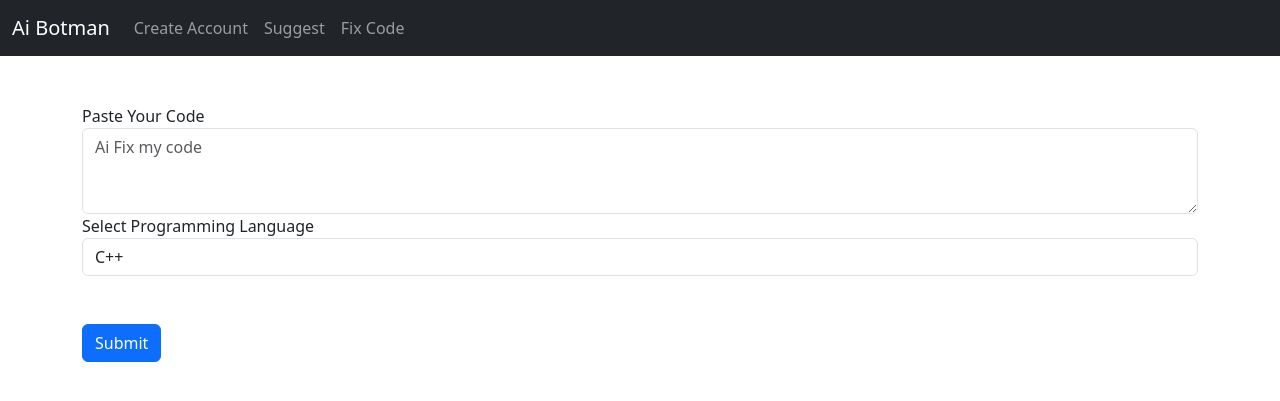
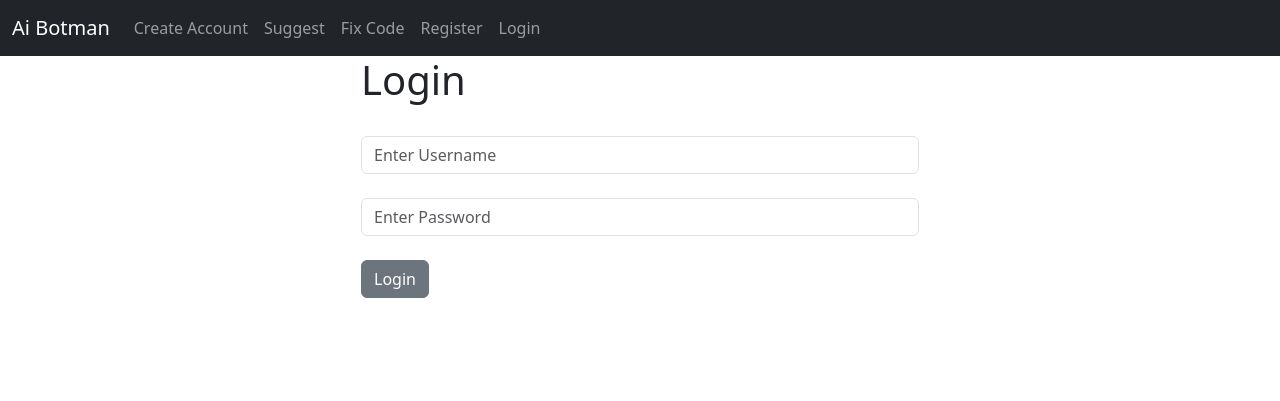
Before and after one commit to oderathegreat/ai-code-fixr, a Django app: page / in a window 1280 px wide. Shown: the top 401 px of the page. Run offline with Django 4.2, Linux system fonts and the light colour scheme.

Commit message:
refactor index page

```diff
--- a/django_botgpt/urls.py
+++ b/django_botgpt/urls.py
@@ -21,7 +21,7 @@ urlpatterns = [
     path('admin/', admin.site.urls),
     path('', views.home, name='home'),
     path('suggest/', views.suggest, name = 'suggest'),
-    path('login', views.loginUser, name='login'),
-    path('logout', views.logoutUser, name='logout'),
-    path('register', views.registerUser, name='register')
+    path('login/', views.loginUser, name='login'),
+    path('logout/', views.logoutUser, name='logout'),
+    path('register/', views.registerUser, name='register')
 ]
--- a/templates/index.html
+++ b/templates/index.html
@@ -1,45 +1,113 @@
 {% extends 'base.html' %}
+
 {% block content %}
+
+{% if user.is_authenticated %}
 
 
 {% if response %}
 <pre>
-    <code class="line-numbers language-python">
-
-     {{ response }}
+<code class='line-numbers language-{{lang}}'>
+{{response}}
 
 </code>
 </pre>
 
-    {% endif %}
+<br/><br/>
 
-    <br><br>
-    <form method="post" action="{% url 'home' %}">
+
+
+
+<form method=POST action="{% url 'home' %}">
 	{% csrf_token %}
 
-
-                 <div class="form-group">
-            <label for="exampleFormControlTextarea1">Paste Your Code</label>
-            <textarea class="form-control" id="exampleFormControlTextarea1"  placeholder="Ai Fix my code" name="code" rows="3"></textarea>
+<div class="mb-3">
+  <textarea class="form-control" name="code"
+  placeholder="Have A.I. Fix My Code" rows="3">{{ code }}</textarea>
 </div>
 
-
-          <div class="form-group">
-    <label for="exampleFormControlSelect1">Select Programming Language</label>
-    <select class="form-control" id="exampleFormControlSelect1" name="lang">
-
+<select class="form-select" name="lang">
+  <option selected>Select Programming Language</option>
   {% for lang in lang_list %}
 
   	<option value="{{ lang }}">{{ lang }}</option>
 
   {% endfor %}
+</select>
+<br/><br/>
+
+  <button type="submit" class="btn btn-secondary">Submit</button>
+
+</form>
+<br/>
 
 
 
+
+
+
+
+
+{% else %}
+
+
+<pre>
+<code class='line-numbers language-python'>
+if name == "John":
+	print("Hello John!")
+else:
+	print("Hello Friend")
+</code>
+</pre>
+
+<br/><br/>
+
+
+
+
+<form method=POST action="{% url 'home' %}">
+	{% csrf_token %}
+
+<div class="mb-3">
+  <textarea class="form-control" name="code"
+  placeholder="Let A.I. Fix My Code" rows="3"></textarea>
+</div>
+
+<select class="form-select" name="lang">
+  <option selected>Select Programming Language</option>
+  {% for lang in lang_list %}
+
+  	<option value="{{ lang }}">{{ lang }}</option>
+
+  {% endfor %}
 </select>
+<br/><br/>
+
+  <button type="submit" class="btn btn-secondary">Submit</button>
+
+</form>
+<br/>
+{% endif %}
+
+{% else %}
+
+<div class="col-md-6 offset-md-3">
+	<h1>Login</h1>
+	<br/>
+
+	<form method="POST" action="{% url 'login' %}">
+		{% csrf_token %}
+		<div class="form-group">
+			<input type="text" class="form-control" placeholder="Enter Username" name="username">
+			<br/>
 		</div>
-        <br><br>
-  <button type="submit" class="btn btn-primary">Submit</button>
+		<div class="form-group">
+			<input type="password" class="form-control" placeholder="Enter Password" name="password">
+		</div>
+		<br/>
+
+		<button type="submit" class="btn btn-secondary">Login</button>
 	</form>
-
+</div>
+{% endif %}
 {% endblock %}
--- a/templates/navbar.html
+++ b/templates/navbar.html
@@ -21,7 +21,23 @@
           <a class="nav-link" href="{% url 'home' %}">Fix Code</a>
         </li>
 
+    {% if user.is_authenticated %}
+       <li class="nav-item">
+          <a class="nav-link" href="{% url 'logout' %}">Logout</a>
+        </li>
 
+        {% else %}
+
+              <li class="nav-item">
+          <a class="nav-link" href="{% url 'register' %}">Register</a>
+        </li>
+
+                <li class="nav-item">
+          <a class="nav-link" href="{% url 'home' %}">Login</a>
+        </li>
+
+
+    {% endif %}
 
 
       </ul>
```
Also changed, not shown: templates/register.html (added, +33 -0 lines), db.sqlite3. Lines whose indentation alone changed are shown as unchanged.
